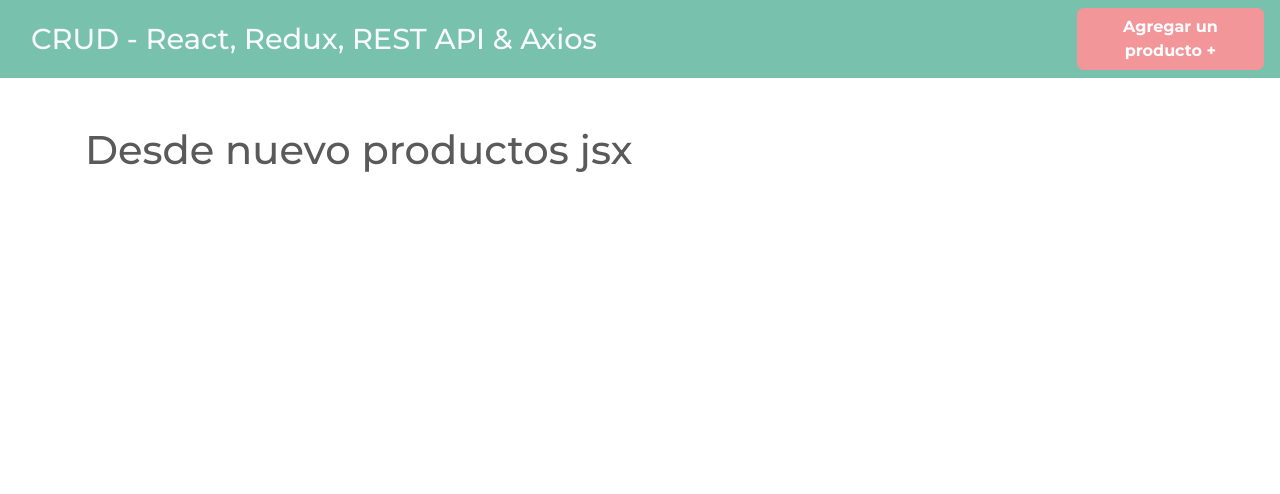
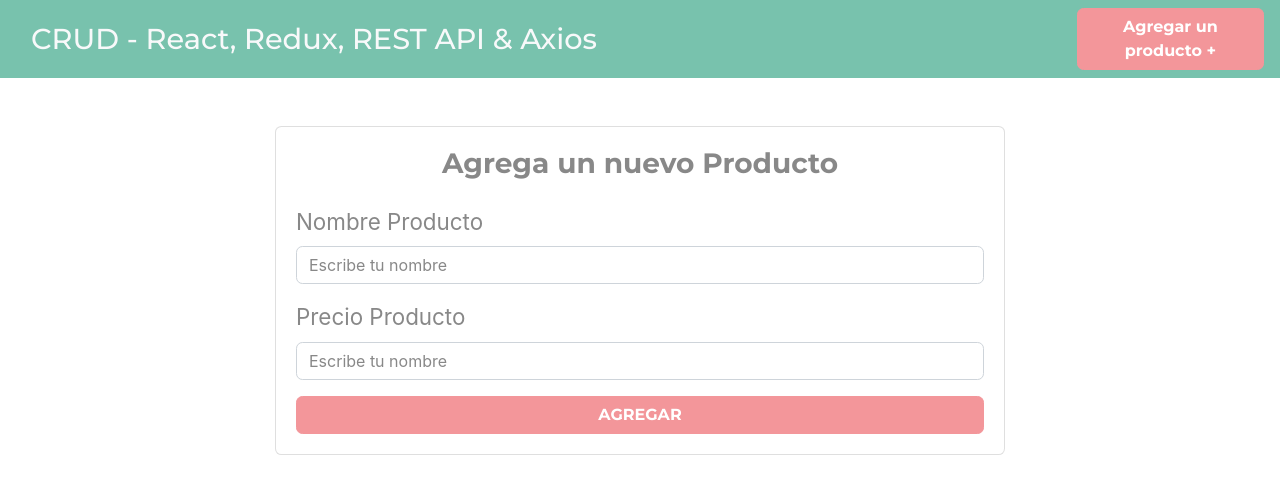
Before and after one commit to pipe473/CRUD-REDUX-PROJECT, a React (Create React App) app: page /productos/nuevo in a window 1280 px wide. Shown: the top 494 px of the page. Built offline with nearby package versions, Linux system fonts and the light colour scheme.

Commit message:
Adding a form to create products

```diff
--- a/src/components/Nuevo.jsx
+++ b/src/components/Nuevo.jsx
@@ -2,7 +2,42 @@
 
 const Nuevo = () => {
     return (
-        <h1>Desde  nuevo productos jsx</h1>
+        <div className="row justify-content-center">
+            <div className="col-md-8">
+                <div className="card">
+                    <div className="card-body">
+                        <h3 className="text-center mb-4 font-weight-bold">
+                            Agrega un nuevo Producto
+                        </h3>
+                        <form>
+                            <div className="form-group">
+                                <label>Nombre Producto</label>
+                                <input
+                                    type="text"
+                                    className="form-control"
+                                    placeholder="Escribe tu nombre"
+                                    name="producto"
+                                    />
+                            </div>
+                            <div className="form-group">
+                                <label>Precio Producto</label>
+                                <input
+                                    type="number"
+                                    className="form-control"
+                                    placeholder="Escribe tu nombre"
+                                    name="precio"
+                                    />
+                            </div>
+                            <button
+                                type="submit"
+                                className="btn btn-secondary font-weight-bold text-uppercase
+                                d-block w-100"
+                                >Agregar</button>
+                        </form>
+                    </div>
+                </div>
+            </div>
+        </div>
      );
 }
 
```
